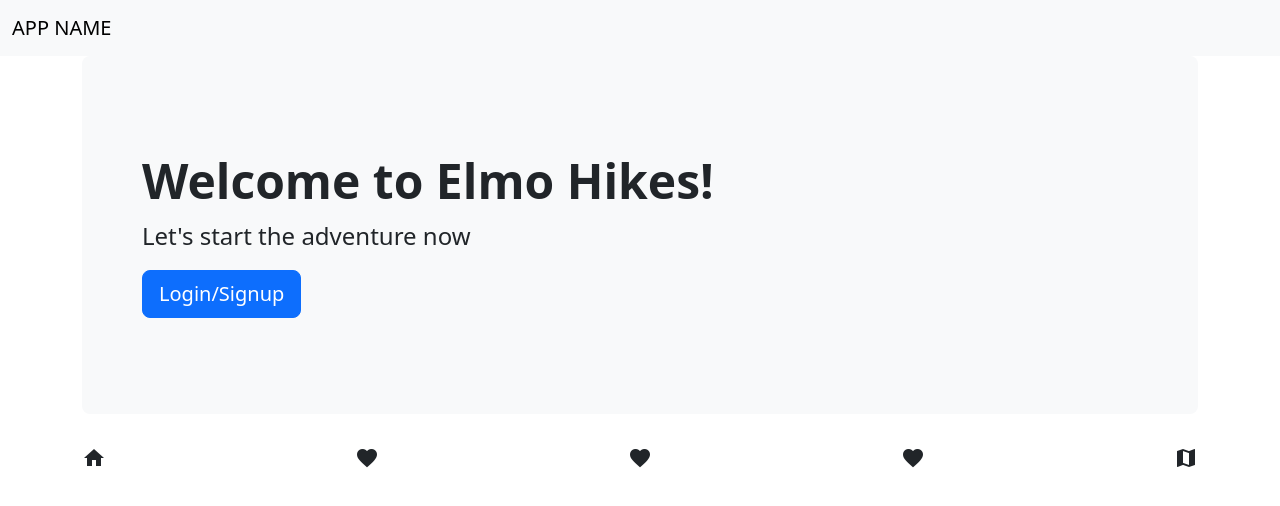
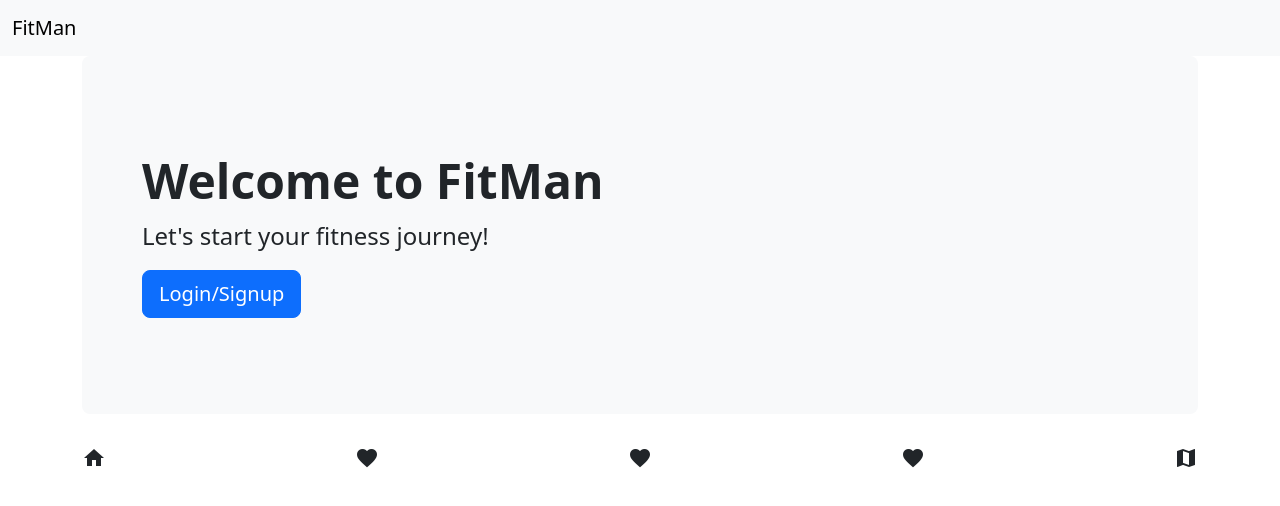
Before and after one commit to Bennitooo/1800_202530_26, a website built with Vite: page index.html in a window 1280 px wide. Built offline with nearby package versions, Linux system fonts and the light colour scheme.

Commit message:
add welcome/call-to-action

```diff
--- a/index.html
+++ b/index.html
@@ -26,7 +26,7 @@
     <!-- Your HTML Layout go here -->
     <nav class="navbar navbar-expand-lg bg-body-tertiary">
       <div class="container-fluid">
-        <a class="navbar-brand" href="#">APP NAME</a>
+        <a class="navbar-brand" href="#">FitMan</a>
         <button
           class="navbar-toggler"
           type="button"
@@ -49,8 +49,8 @@
       <!-- Content here -->
       <div class="p-5 mb-4 bg-light rounded-3">
         <div class="container-fluid py-5">
-          <h1 class="display-5 fw-bold">Welcome to Elmo Hikes!</h1>
-          <p class="col-md-8 fs-4">Let's start the adventure now</p>
+          <h1 class="display-5 fw-bold">Welcome to FitMan</h1>
+          <p class="col-md-8 fs-4">Let's start your fitness journey!</p>
 
           <button class="btn btn-primary btn-lg" type="button">
             Login/Signup
```
